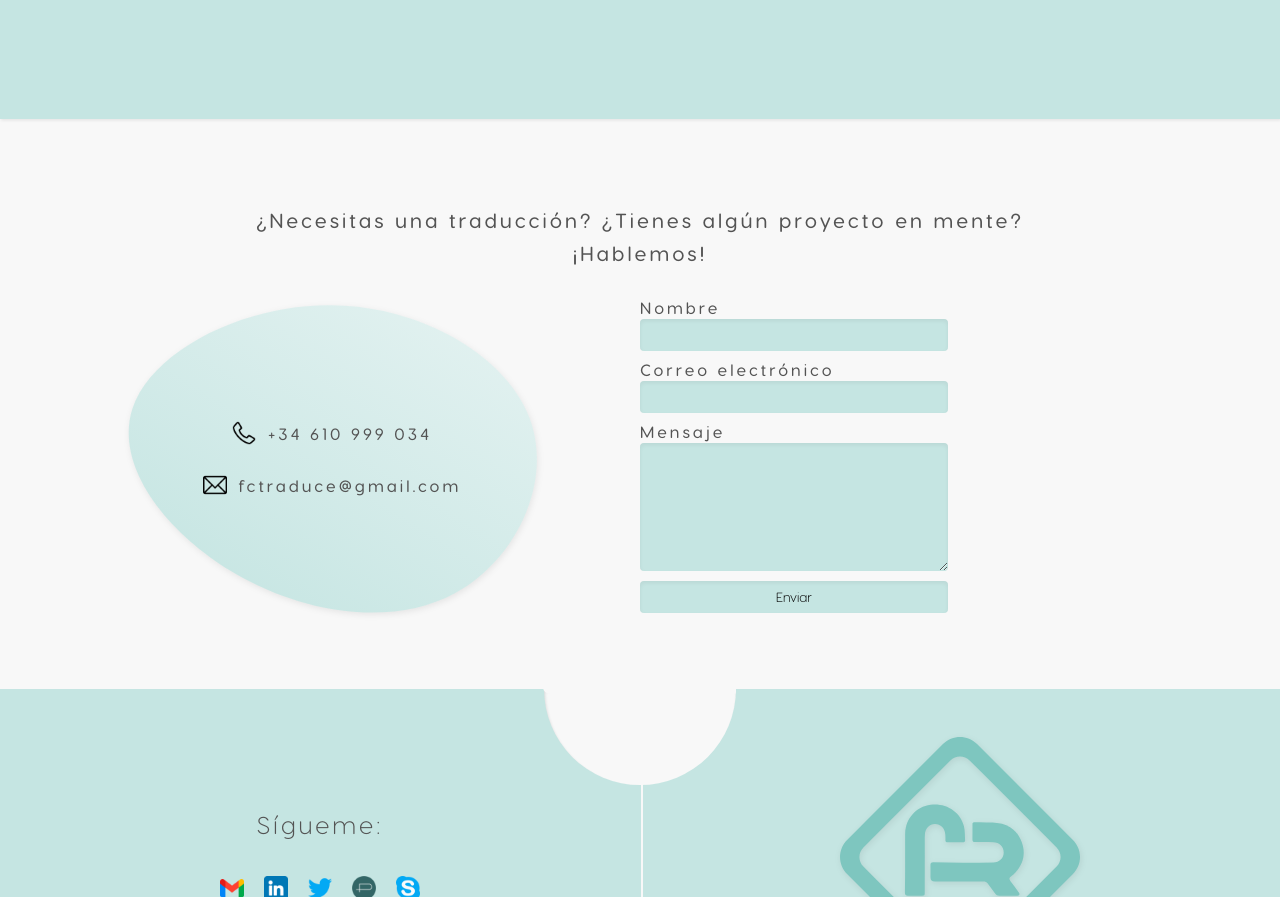
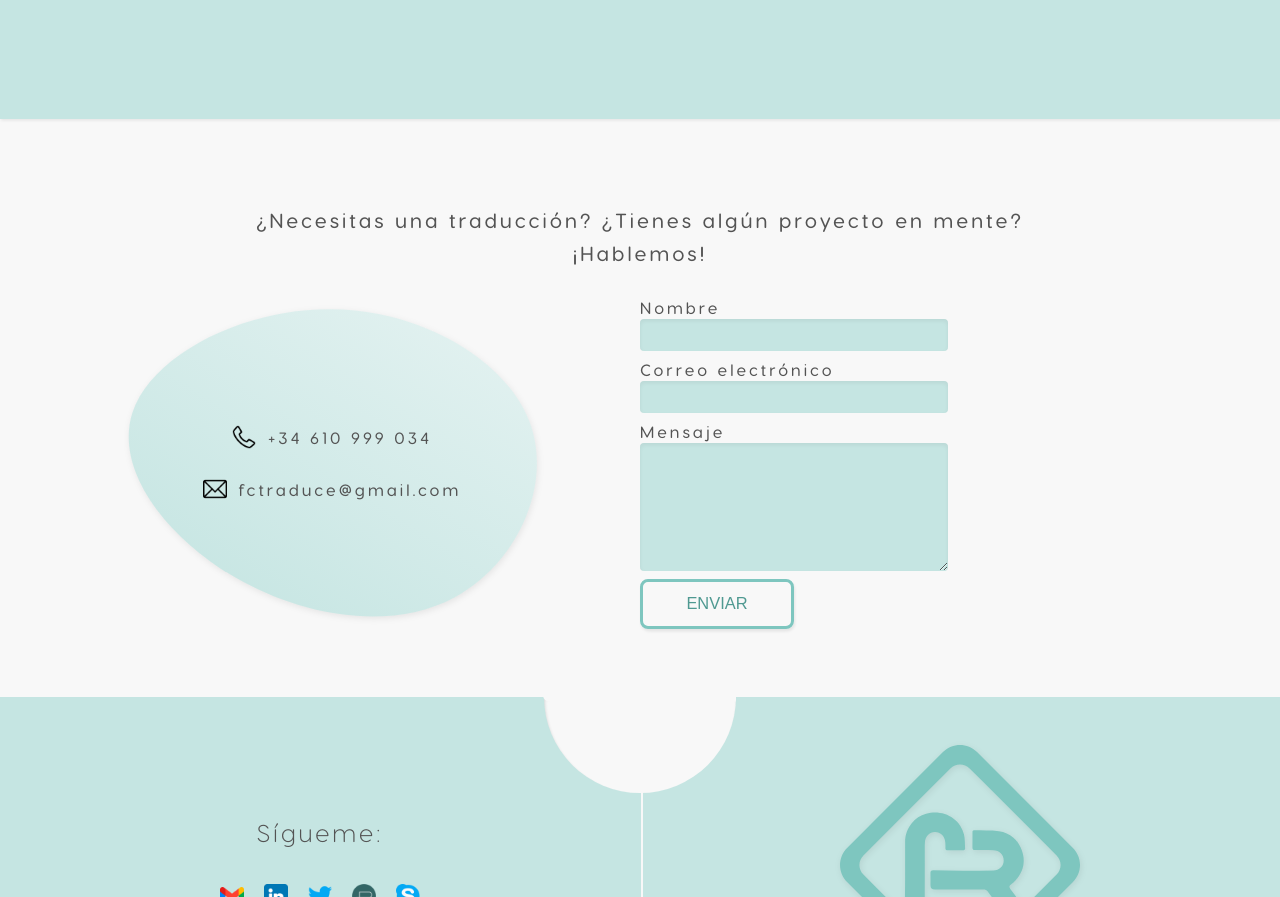
Before and after one commit to JackBlakeston/florencia-romero-page, a React (Create React App) app: page / in a window 1280 px wide. Shown: the part 3493-4390 px from the top of the page. Built offline with nearby package versions, Linux system fonts and the light colour scheme; the HTML template or start-up script is replaced by a standard one.

Commit message:
Style button

```diff
--- a/src/components/page-sections/contact-section/contact-section.component.tsx
+++ b/src/components/page-sections/contact-section/contact-section.component.tsx
@@ -36,9 +36,11 @@ const ContactSection = forwardRef<HTMLDivElement, unknown>((_, ref) => {
     id: 'app.sections.contact.form.message',
   });
 
-  const formSubmitText = intl.formatMessage({
-    id: 'app.sections.contact.form.send',
-  });
+  const formSubmitText = intl
+    .formatMessage({
+      id: 'app.sections.contact.form.send',
+    })
+    .toUpperCase();
 
   return (
     <div ref={ref} className={classes.mainContainer}>
@@ -67,7 +69,9 @@ const ContactSection = forwardRef<HTMLDivElement, unknown>((_, ref) => {
             <input name='Email' id='email' type='email' required />
             <label htmlFor='message'>{formLabelMessage}</label>
             <textarea name='Message' id='message' required />
-            <input type='submit' value={formSubmitText} />
+            <button type='submit' className={classes.sendButton}>
+              {formSubmitText}
+            </button>
           </form>
         </div>
       </div>
--- a/src/components/page-sections/contact-section/contact-section.module.scss
+++ b/src/components/page-sections/contact-section/contact-section.module.scss
@@ -1,6 +1,11 @@
 @use '../../../styles/mixins.scss';
 
 .mainContainer {
+  *,
+  *::after,
+  *::before {
+    box-sizing: border-box;
+  }
   .sectionTitle {
     @include mixins.sectionTitle;
   }
@@ -60,6 +65,7 @@
           border-radius: var(--border-radius-s);
           box-shadow: var(--shadow-interior);
           padding: var(--spacing-5xs);
+          letter-spacing: 2.5px;
 
           &:focus {
             outline-color: var(--color-primary-dark-1);
@@ -73,12 +79,73 @@
           max-height: 20rem;
         }
 
+        .sendButton {
+          position: relative;
+          box-sizing: border-box;
+          width: 50%;
+          box-shadow: var(--shadow-primary);
+          border: none;
+          color: var(--color-primary-dark-1);
+          font-size: var(--font-size-m);
+          transition: color 0.7s, transform 0.5s, background-color 0.5s;
+          outline: none;
+          border-radius: var(--border-radius-m);
+          padding: 5% 10%;
+          background-color: transparent;
+
+          &:active {
+            transform: translateY(3px);
+          }
+          &::after,
+          &::before {
+            box-sizing: border-box;
+            border-radius: var(--border-radius-m);
+          }
+
+          &:hover {
+            background-color: transparent;
+            box-shadow: none;
+          }
+          &::before {
+            content: '';
+            position: absolute;
+            top: 0;
+            left: 0;
+            width: 100%;
+            height: 100%;
+            border: 3px solid var(--color-primary);
+            transition: opacity 0.5s, border 0.5s;
+          }
+          &:hover::before {
+            opacity: 0;
+          }
+
+          &::after {
+            content: '';
+            position: absolute;
+            top: 0;
+            left: 0;
+            width: 100%;
+            height: 100%;
+            background-color: transparent;
+            border: 3px solid var(--color-primary-dark-1);
+            opacity: 0;
+            z-index: -1;
+            transform: scaleX(1.1) scaleY(1.3);
+            transition: transform 0.5s, opacity 0.5s;
+          }
+          &:hover::after {
+            opacity: 1;
+            transform: scaleX(1) scaleY(1);
+          }
+        }
+
         input:-webkit-autofill,
         input:-webkit-autofill:hover,
         input:-webkit-autofill:focus,
         input:-webkit-autofill:active {
-          box-shadow: 0 0 0 30px var(--color-primary-bright-2) inset, var(--shadow-interior);
-          -webkit-box-shadow: 0 0 0 30px var(--color-primary-bright-2) inset, var(--shadow-interior);
+          box-shadow: var(--shadow-interior), 0 0 0 30px var(--color-primary-bright-2) inset;
+          // -webkit-box-shadow: 0 0 0 30px var(--color-primary-bright-2) inset, var(--shadow-interior);
         }
       }
     }
```
